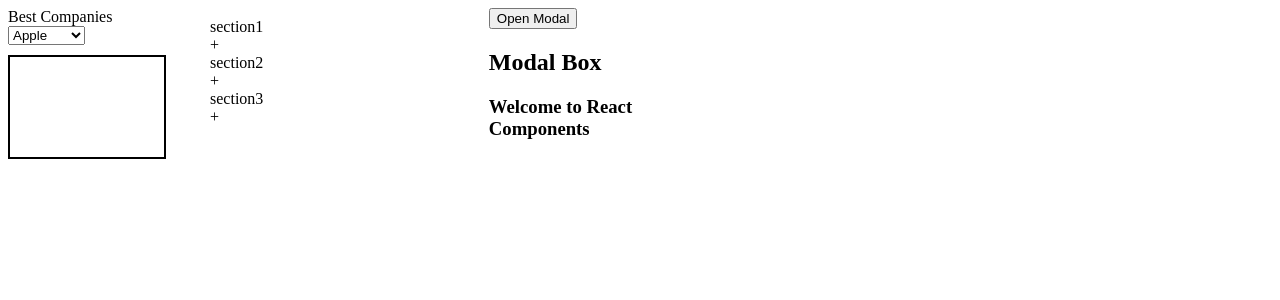
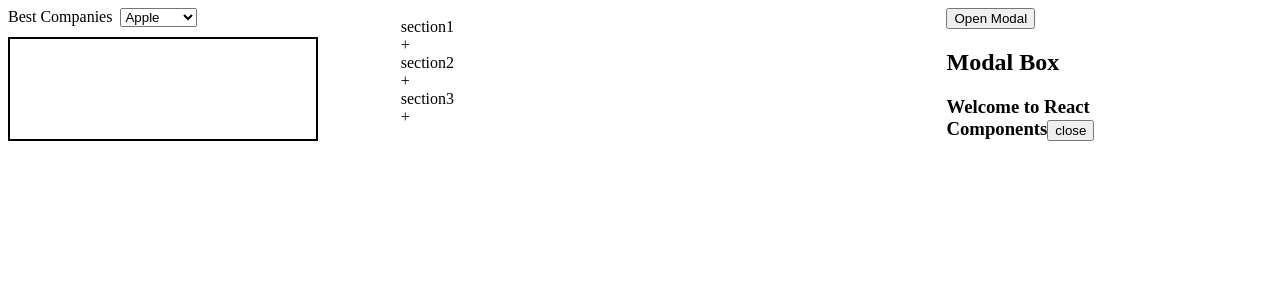
Before and after one commit to mohandand/react_components, a React (Create React App) app: page / in a window 1280 px wide. Both pictures are taken after a click on the button "Open Modal". Shown: the top 300 px of the page. Built offline with nearby package versions, Linux system fonts and the light colour scheme.

Commit message:
updated code

```diff
--- a/public/global.css
+++ b/public/global.css
@@ -1,7 +1,7 @@
 .maincontainer{
     display: flex;
     flex-direction: row;
-    width:50%;
+    width:90%;
 }
 .dropdowncontainer{
     display: flex;
--- a/src/App.js
+++ b/src/App.js
@@ -25,7 +25,7 @@ function App() {
     <div className="maincontainer">
       <DropDown companies={companies}/>
       <div className="accordioncontainer">
-      {accordionData.map((item)=> <Accordion title={item.question} content={item.answer}/>)}
+      {accordionData.map((item,index)=> <Accordion title={item.question} content={item.answer} key={index}/>)}
       </div>
       <Modal/>
     </div>
--- a/src/components/accordion.js
+++ b/src/components/accordion.js
@@ -1,6 +1,6 @@
 import React, {useState} from 'react';
 
-const Accordion = ({title , content}) => {
+const Accordion = ({title , content , index}) => {
 
     const [isActive, setIsActive] = useState(false);
 
--- a/src/components/modal.js
+++ b/src/components/modal.js
@@ -7,7 +7,9 @@ const Modal = () => {
     const changeStyle = () => {
         setModalstyle("show");
     }
-
+    const changeStyle1 = () => {
+        setModalstyle("hideText");
+    }
     return(
         <div className="modalcontainer">
             <button onClick={changeStyle}>Open Modal</button>
@@ -15,6 +17,7 @@ const Modal = () => {
                 <div className="modal-container">
                     <h2> Modal Box</h2>
                     <h3> Welcome to React Components</h3>
+                    <button onClick={changeStyle1}>close</button>
                 </div>
             </div>
         </div>
```
